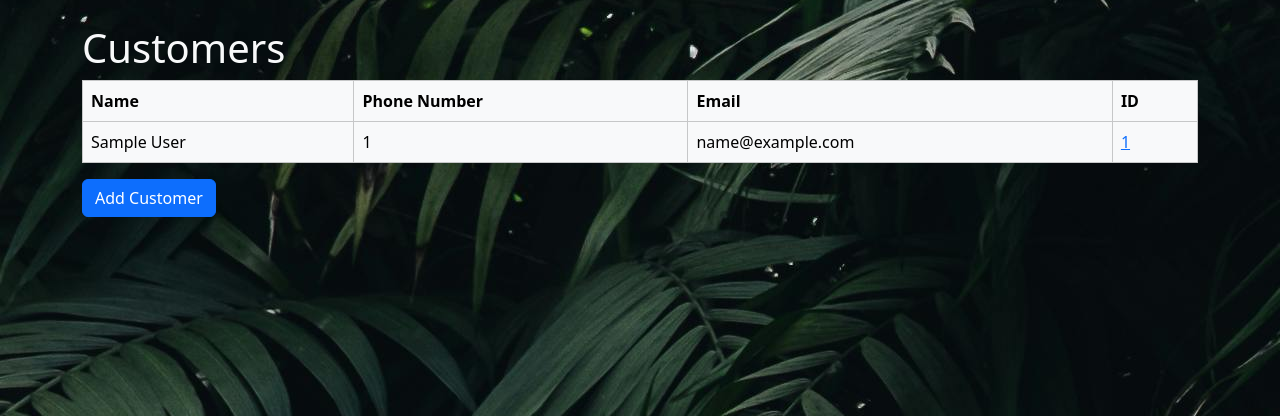
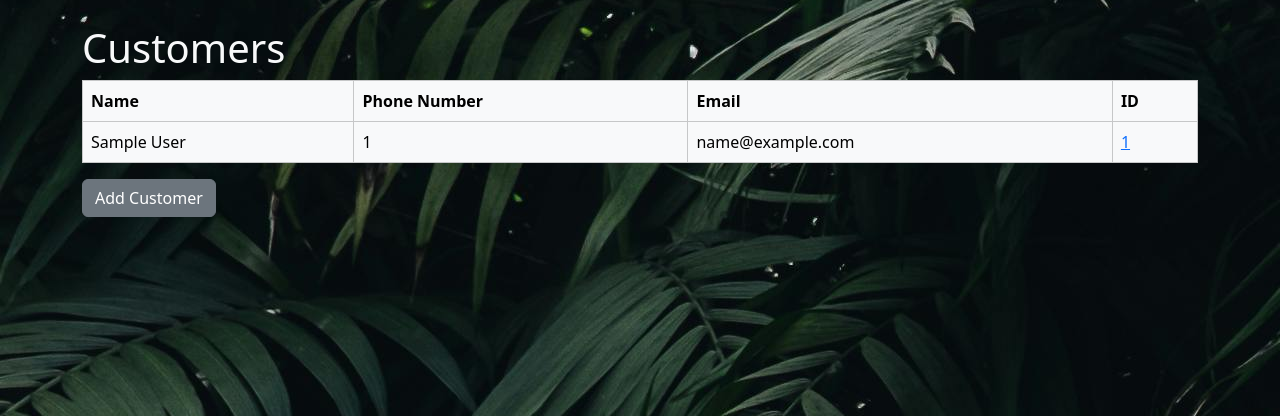
Before and after one commit to tylerboutwell/MotivateCRM, a Django app: page /crm/customers/ in a window 1280 px wide. Shown: the part 56-472 px from the top of the page. Run offline with Django 5.2, Linux system fonts and the light colour scheme; a user stored in the database is signed in; tables that the repository leaves empty hold one stand-in row (values such as "Sample post").

Commit message:
add customer button grey

```diff
--- a/crm_app/templates/crm/customers.html
+++ b/crm_app/templates/crm/customers.html
@@ -27,7 +27,7 @@
     </tbody>
     {%endfor%}
     </table>
-    <a class="btn btn-primary" href="{%url 'crm_app:add customer'%}" role="button">Add Customer</a>
+    <a class="btn btn-secondary" href="{%url 'crm_app:add customer'%}" role="button">Add Customer</a>
 {%endif%}
 
 
```
